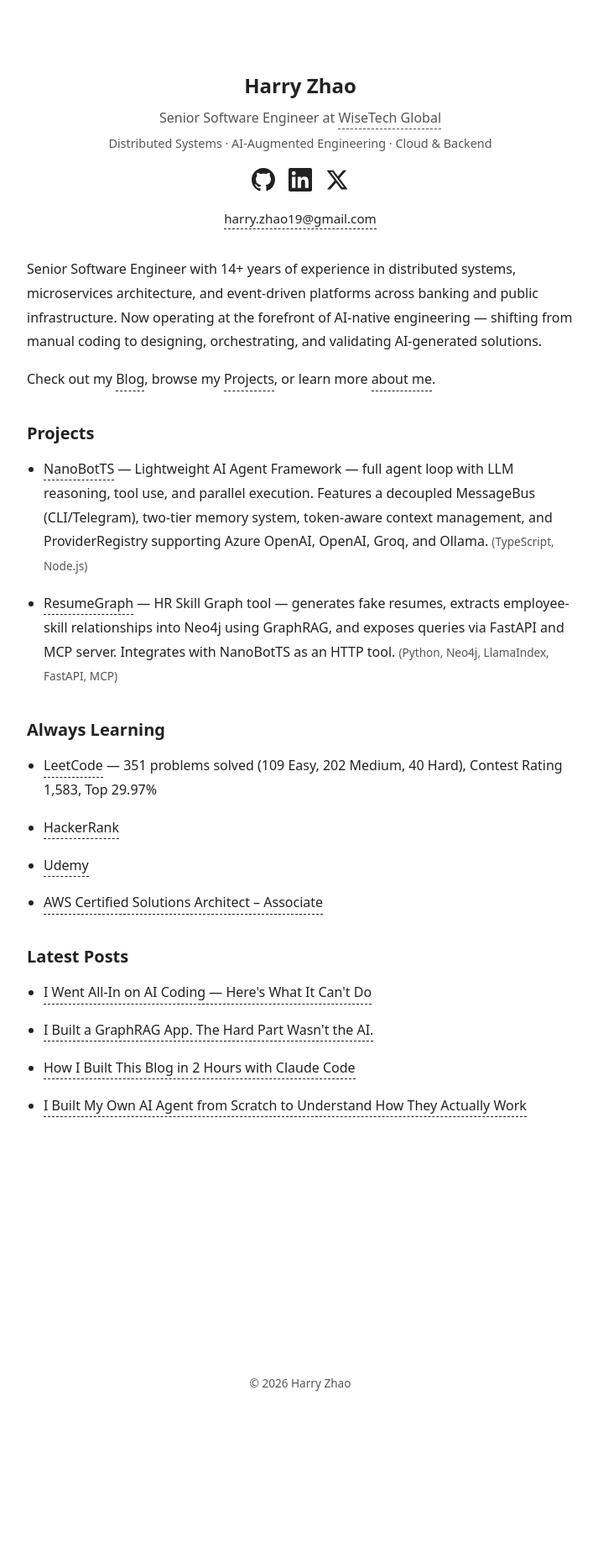
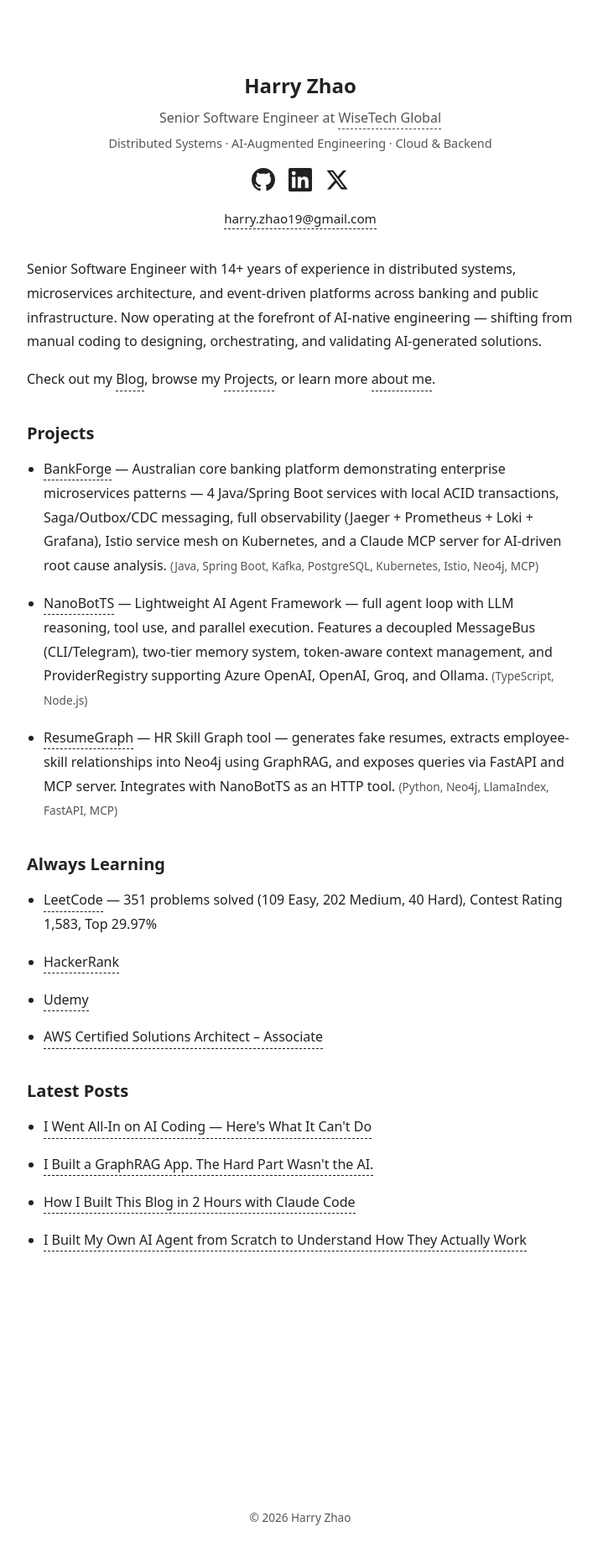
Before and after one commit to Harry-Zhao-AU/harry-zhao-au.github.io, a Jekyll site: the page built from index.html, in a window 1280 px wide. Shown: the whole page at 84% size, without its empty margins (282-995 px from the left). Built offline with Jekyll 4.4.1, drawn with Linux system fonts in a browser that asks for light colours; before the commit the page ends 1689 px from its top, so only the background shows below that.

Commit message:
add BankForge project, reorder projects list

```diff
--- a/_data/projects.yml
+++ b/_data/projects.yml
@@ -1,3 +1,9 @@
+- name: "BankForge"
+  description: "Australian core banking platform demonstrating enterprise microservices patterns — 4 Java/Spring Boot services with local ACID transactions, Saga/Outbox/CDC messaging, full observability (Jaeger + Prometheus + Loki + Grafana), Istio service mesh on Kubernetes, and a Claude MCP server for AI-driven root cause analysis."
+  technologies: ["Java", "Spring Boot", "Kafka", "PostgreSQL", "Kubernetes", "Istio", "Neo4j", "MCP"]
+  github: "https://github.com/Harry-Zhao-AU/BankForge"
+  live: ""
+
 - name: "NanoBotTS"
   description: "Lightweight AI Agent Framework — full agent loop with LLM reasoning, tool use, and parallel execution. Features a decoupled MessageBus (CLI/Telegram), two-tier memory system, token-aware context management, and ProviderRegistry supporting Azure OpenAI, OpenAI, Groq, and Ollama."
   technologies: ["TypeScript", "Node.js"]
```
